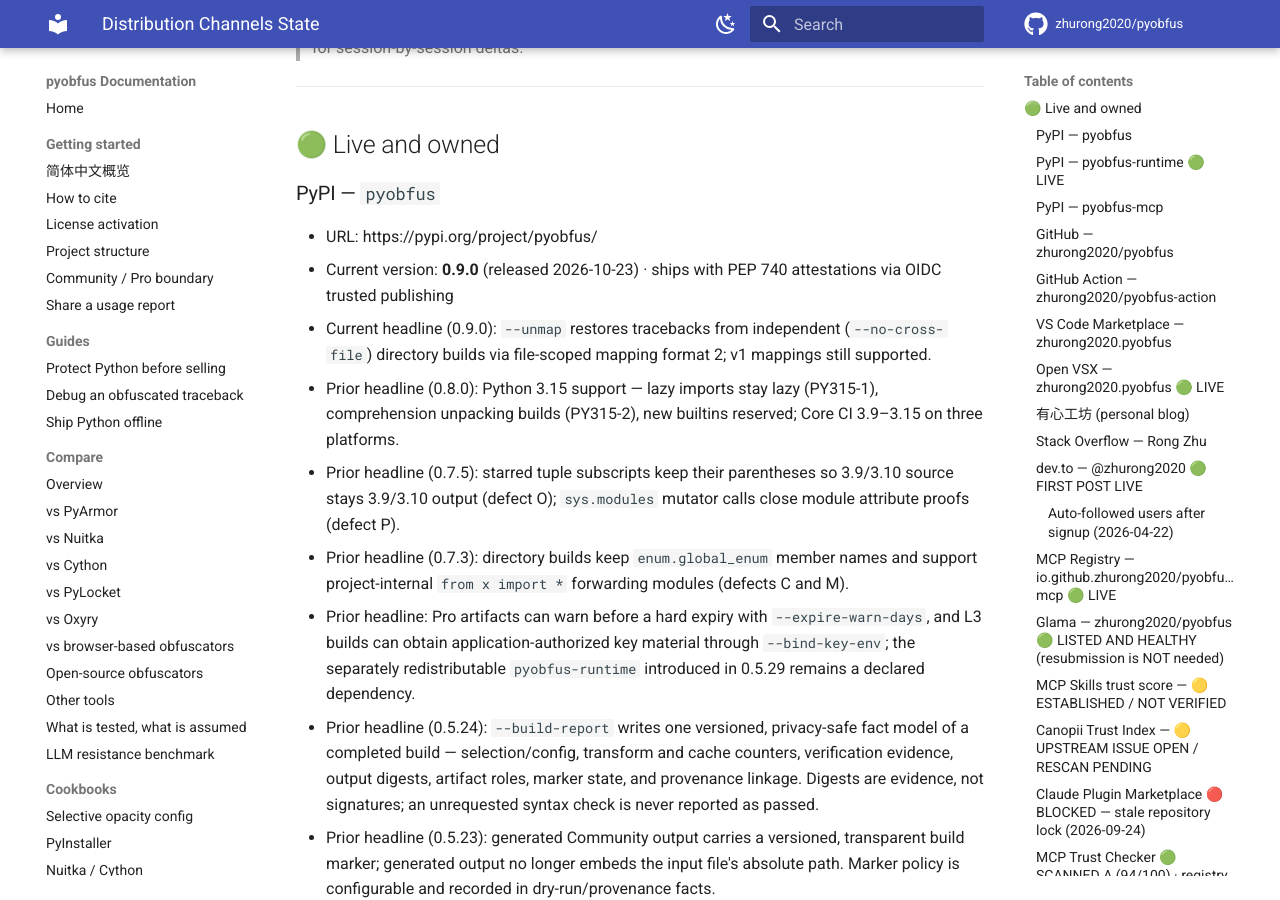
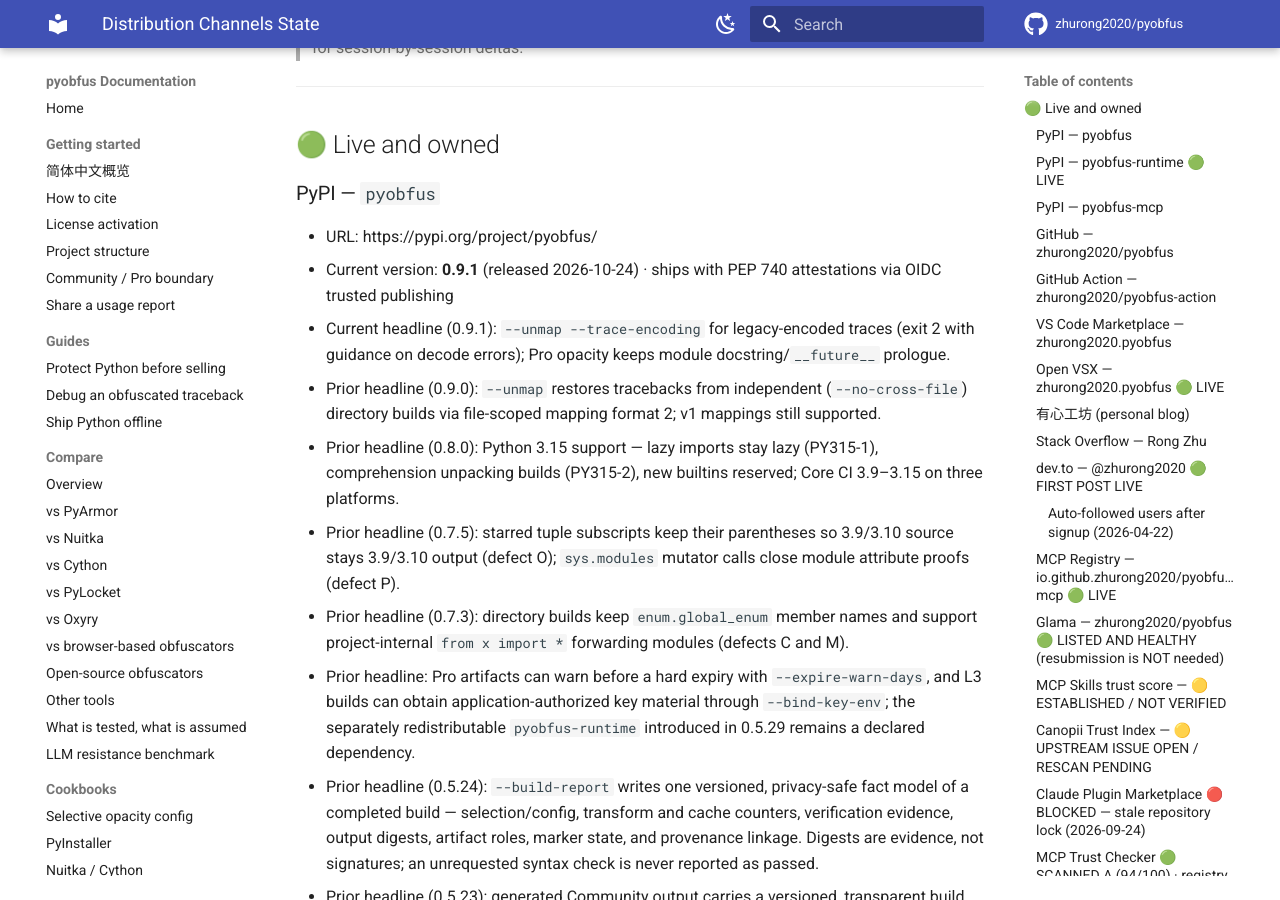
Before and after one commit to zhurong2020/pyobfus, an MkDocs documentation site: the page built from docs/DISTRIBUTION_CHANNELS.md, in a window 1280 px wide and 900 px high, scrolled down 2272 px. Built offline with MkDocs 1.6.1 and Material for MkDocs 9.7.7, drawn with Linux system fonts in a browser that asks for light colours; comment, search, counter and statistics services are not loaded; some of the changed text lies outside the part shown.

Commit message:
release: prepare Core 0.9.1 (traceback encoding, opacity prologue)
--unmap gains --trace-encoding and exits 2 with guidance on undecodable
input; Pro opacity keeps the module docstring and __future__ prologue
ahead of injected helpers (PR #120).

Co-Authored-By: Claude Opus 5.5 <noreply@anthropic.com>

```diff
--- a/docs/DISTRIBUTION_CHANNELS.md
+++ b/docs/DISTRIBUTION_CHANNELS.md
@@ -15,7 +15,7 @@ Marketplace reports `14 installs`; Open VSX reports `682 downloads` (fetches,
 not unique installs). Action attribution remains `0` visible repositories.
 GitHub rolling 14-day traffic is `182 views / 106 unique visitors`; Google is
 first (`23 / 20`) and DEV/Reddit do not appear in the referrers.
-Current public versions are Core `0.9.0`, MCP `0.3.15`, runtime `0.1.1`,
+Current public versions are Core `0.9.1`, MCP `0.3.15`, runtime `0.1.1`,
 and VS Code/Open VSX `0.4.3`. Core/MCP were published on October 14 with
 verified PEP 740 attestations for both wheel and sdist; fresh Python 3.10/3.14
 installations and contract smoke checks passed. The official MCP Registry
@@ -107,8 +107,9 @@ re-runnable source of truth for the calculation is
 
 ### PyPI — `pyobfus`
 - URL: https://pypi.org/project/pyobfus/
-- Current version: **0.9.0** (released 2026-10-23) · ships with PEP 740 attestations via OIDC trusted publishing
-- Current headline (0.9.0): `--unmap` restores tracebacks from independent (`--no-cross-file`) directory builds via file-scoped mapping format 2; v1 mappings still supported.
+- Current version: **0.9.1** (released 2026-10-24) · ships with PEP 740 attestations via OIDC trusted publishing
+- Current headline (0.9.1): `--unmap --trace-encoding` for legacy-encoded traces (exit 2 with guidance on decode errors); Pro opacity keeps module docstring/`__future__` prologue.
+- Prior headline (0.9.0): `--unmap` restores tracebacks from independent (`--no-cross-file`) directory builds via file-scoped mapping format 2; v1 mappings still supported.
 - Prior headline (0.8.0): Python 3.15 support — lazy imports stay lazy (PY315-1), comprehension unpacking builds (PY315-2), new builtins reserved; Core CI 3.9–3.15 on three platforms.
 - Prior headline (0.7.5): starred tuple subscripts keep their parentheses so 3.9/3.10 source stays 3.9/3.10 output (defect O); `sys.modules` mutator calls close module attribute proofs (defect P).
 - Prior headline (0.7.3): directory builds keep `enum.global_enum` member names and support project-internal `from x import *` forwarding modules (defects C and M).
@@ -332,7 +333,7 @@ re-runnable source of truth for the calculation is
   prior is not evidence of an actual review. Continue tracking installs and
   real reviews, not raw update/download count alone.
 - Wiki: disabled · Discussions: enabled · Issues: open
-- Releases: latest Core `v0.9.0`, runtime `runtime-v0.1.1`, MCP `mcp-v0.3.15`, and VS Code
+- Releases: latest Core `v0.9.1`, runtime `runtime-v0.1.1`, MCP `mcp-v0.3.15`, and VS Code
   `vscode-v0.4.3`; MCP releases attach wheel+sdist.
 
 ### Open VSX — `zhurong2020.pyobfus` 🟢 LIVE
--- a/pyproject.toml
+++ b/pyproject.toml
@@ -4,7 +4,7 @@ build-backend = "setuptools.build_meta"
 
 [project]
 name = "pyobfus"
-version = "0.9.0"
+version = "0.9.1"
 description = "pyobfus — the Python obfuscator. AST-based name mangling for multi-file projects (consistent cross-module renaming + import rewriting) + framework presets (FastAPI/Django/Pydantic/Click/SQLAlchemy) + reverse stack-trace mapping for AI debugging in Claude Code / Cursor / GitHub Copilot / CodeBuddy. A transparent PyArmor alternative: AST-level protection with debuggable traces. Apache-2.0."
 readme = {file = "README.md", content-type = "text/markdown"}
 requires-python = ">=3.9"
```
Also changed, not shown: CHANGELOG.md (+2 -0 lines), README.md (+4 -0 lines), README.zh-CN.md (+2 -0 lines), docs/SUPPORT_MATRIX.md (+2 -2 lines), docs/index.md (+2 -0 lines).
